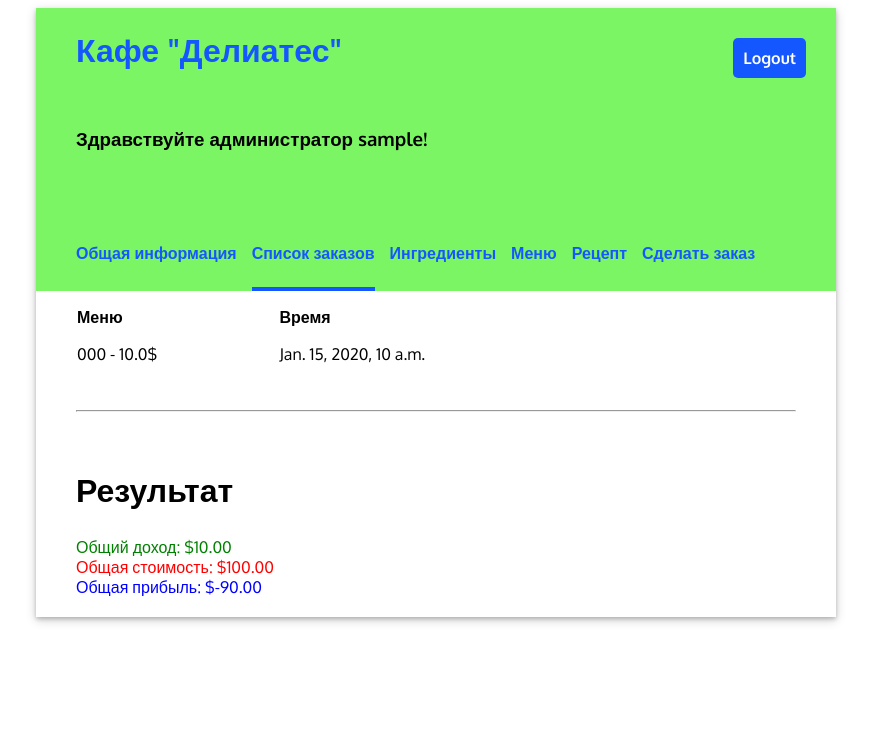
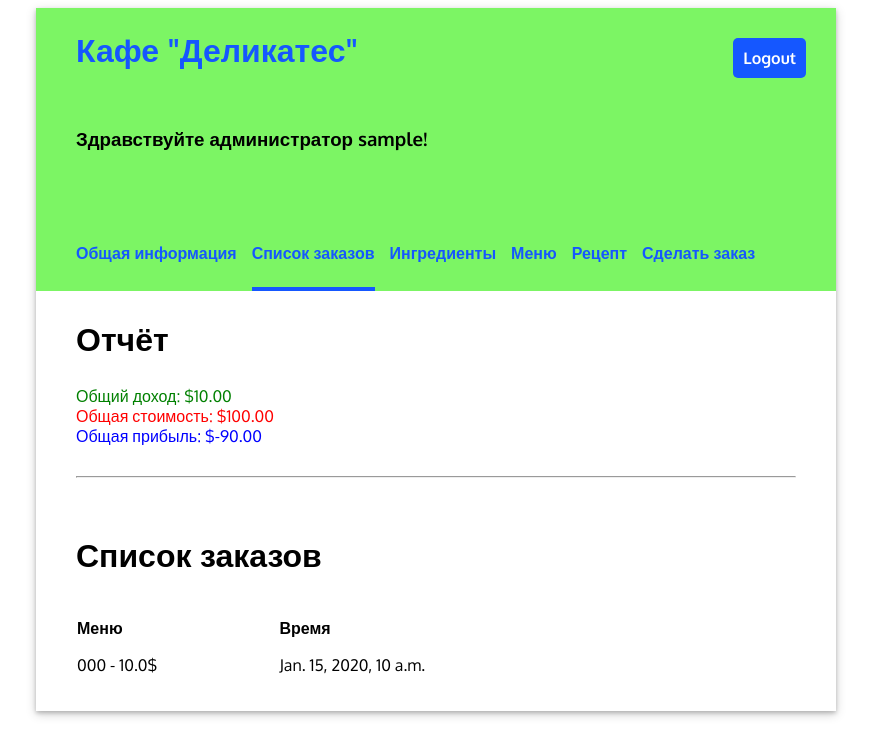
Before and after one commit to Aleshichev/cafe-delicacy, a Django app: page /purchas/list in a window 1280 px wide. Shown: the top 756 px of the page, without its empty margins (204-1075 px from the left). Run offline with Django 4.2, Linux system fonts and the light colour scheme; a user stored in the database is signed in; tables that the repository leaves empty hold one stand-in row (values such as "Sample post").

Commit message:
доработки

```diff
--- a/src/inventory/templates/inventory/base.html
+++ b/src/inventory/templates/inventory/base.html
@@ -14,7 +14,7 @@
   <div class="app">
   <header>
     <div class="header-first-row">
-    <a href="{% url 'home' %}"><h1>Кафе "Делиатес" </h1></a>
+    <a href="{% url 'home' %}"><h1>Кафе "Деликатес" </h1></a>
 
       {% if user.is_authenticated %}
       <a class="logout" href="{% url 'logout' %}">Logout</a>
--- a/src/inventory/templates/inventory/home.html
+++ b/src/inventory/templates/inventory/home.html
@@ -29,7 +29,7 @@
         <hr/>
 
         <div>
-            <h2>Покупки</h2>
+            <h2>Заказы</h2>
             <table class="inventory-table">
                 <thead>
                     <tr>
--- a/src/inventory/templates/inventory/purchases_list.html
+++ b/src/inventory/templates/inventory/purchases_list.html
@@ -1,5 +1,11 @@
 {% extends './base.html' %}
 {% block content %}
+    <h2>Отчёт</h2>
+    <div style="color: green;">Общий доход: ${{ revenue|stringformat:".2f" }}</div>
+    <div style="color: red;">Общая стоимость: ${{ total_cost|stringformat:".2f" }}</div>
+    <div style="color: blue;">Общая прибыль: ${{ profit|stringformat:".2f" }}</div>
+ <hr/>
+<h2>Список заказов</h2>
 <table id="ingredient">
   <tr>
     <th>Меню</th>
@@ -14,9 +20,6 @@
   </tr>
   {% endfor %}
 </table>
-    <hr/>
-    <h2>Результат</h2>
-    <div style="color: green;">Общий доход: ${{ revenue|stringformat:".2f" }}</div>
-    <div style="color: red;">Общая стоимость: ${{ total_cost|stringformat:".2f" }}</div>
-    <div style="color: blue;">Общая прибыль: ${{ profit|stringformat:".2f" }}</div>
+
+
   {% endblock %}
--- a/src/inventory/views.py
+++ b/src/inventory/views.py
@@ -1,4 +1,5 @@
 from django.contrib.auth.views import LoginView
+from django.http import request
 from django.shortcuts import render, redirect
 from .models import Ingredients, MenuItems, RecipeRequirements, Purchases
 from django.views.generic import ListView
@@ -115,7 +116,21 @@ class PurchasesCreate(LoginRequiredMixin, CreateView):
   model = Purchases
   template_name = 'inventory/purschase_create_form.html'
   form_class = PurchasesForm
-  success_url = reverse_lazy("menulist")
+  # success_url = reverse_lazy("menulist")
+
+  def post(self, request):
+    menu_item_id = request.POST["menuitem"]
+    menu_item = MenuItems.objects.get(pk=menu_item_id)
+    requirements = menu_item.reciperequirements_set
+    purchase = Purchases(menuitem=menu_item)
+
+    for requirement in requirements.all():
+      required_ingredient = requirement.ingredient
+      required_ingredient.quantity -= requirement.quantity
+      required_ingredient.save()
+
+    purchase.save()
+    return redirect("/menu/list")
 
 class RegisterUser(CreateView):
   form_class = RegisterUserForm
@@ -132,8 +147,8 @@ class LoginUser(LoginView):
   form_class = AuthenticationForm
   template_name = "registration/login.html"
 
-  def get_success_url(self):
-    return reverse_lazy('home')
+  def get_success_url(self, ):
+      return reverse_lazy('menulist')
 
 def log_out(request):
   logout(request)
```
